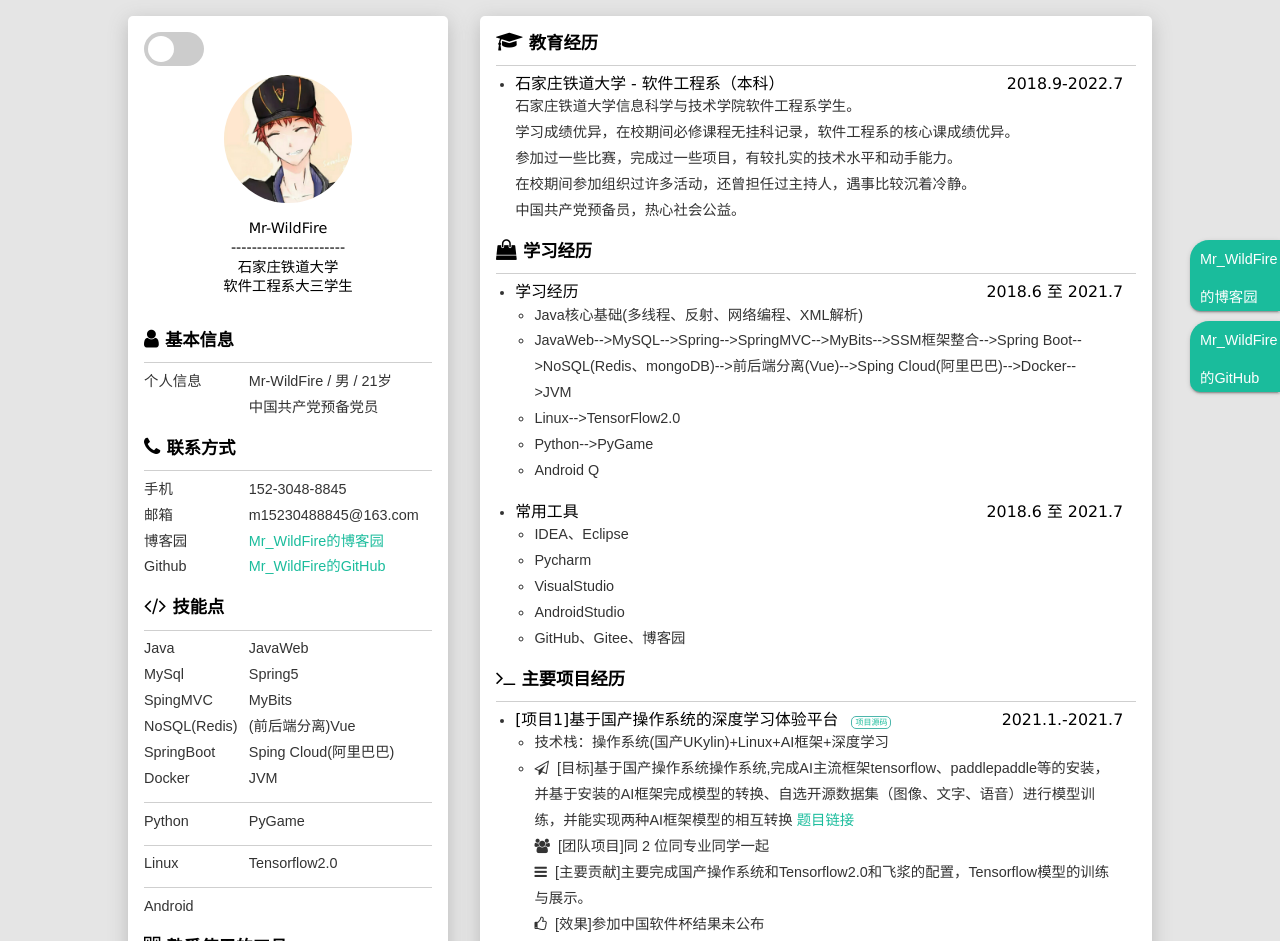
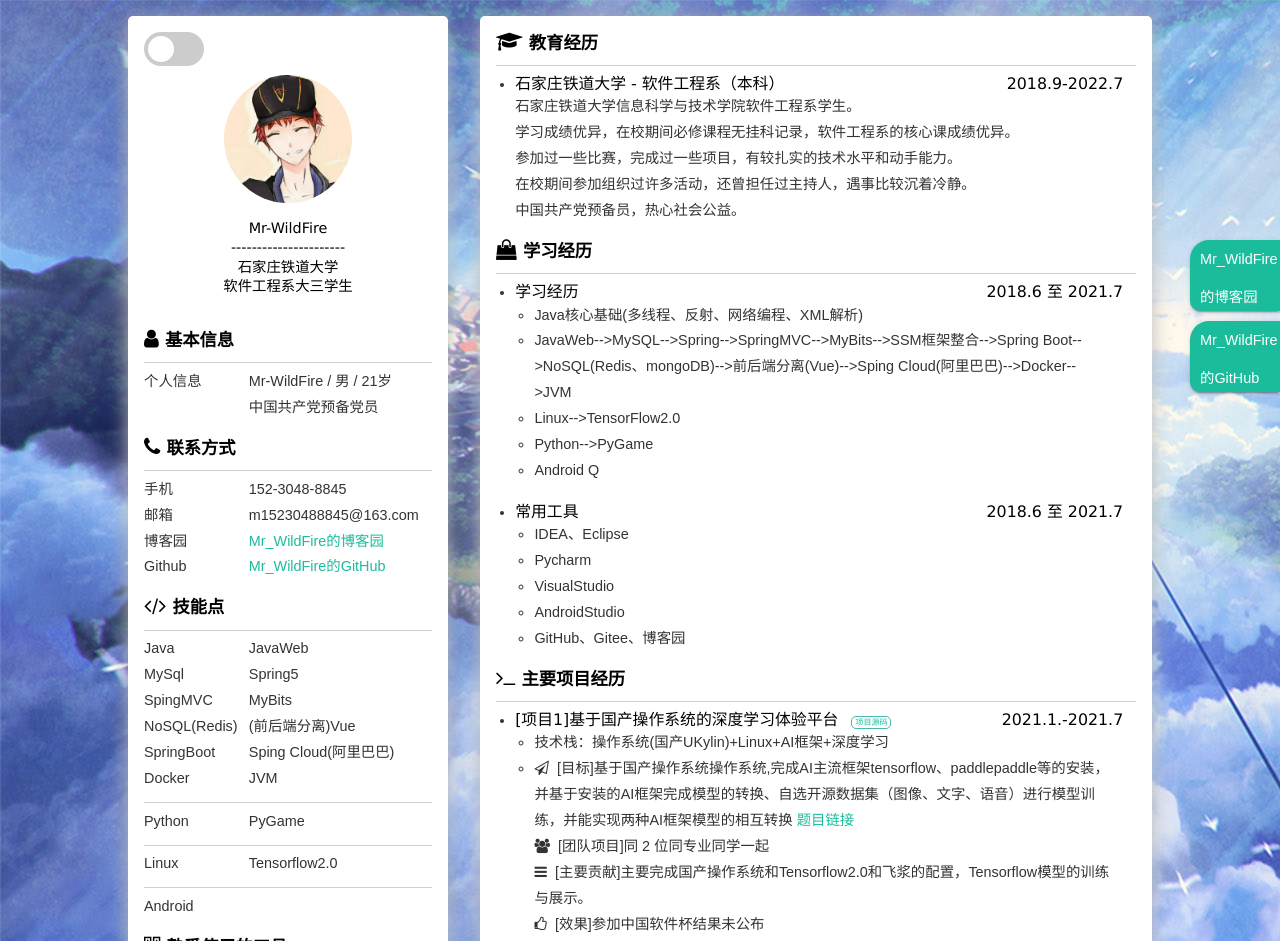
Before and after one commit to Mr-WildFire/Mr-WildFire.github.io, a plain HTML site: page index.html in a window 1280 px wide. Shown: the top 941 px of the page. Drawn offline with Linux system fonts and the light colour scheme.

Commit message:
Update index.css

```diff
--- a/assets/css/index.css
+++ b/assets/css/index.css
@@ -3,7 +3,7 @@
  * 公共部分
  * ------------------------------------------------- */
 body {
-  background: #e5e5e5 url(../../assets/images/back1.png);
+  background: #e5e5e5 url(../../assets/images/back4.jpg);
   background-repeat:no-repeat;
   background-attachment: fixed;
   width: 100%;
```
